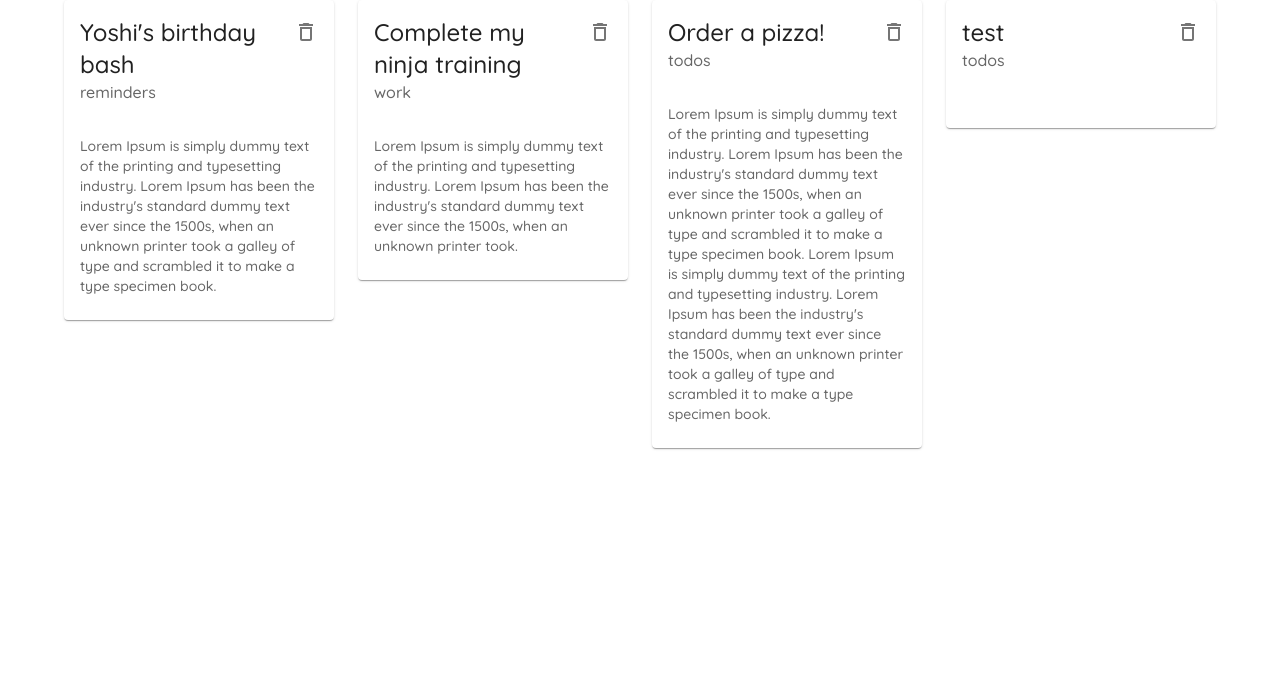
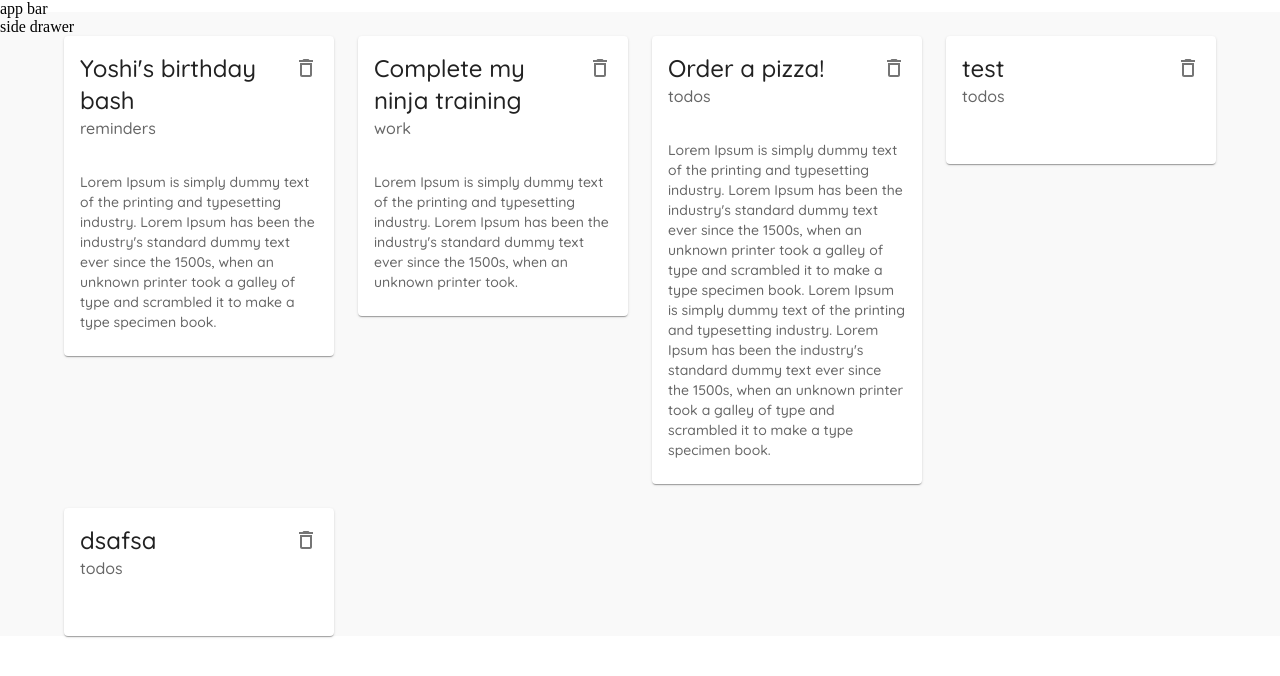
Before and after one commit to pratap360/materialui-pract, a React (Create React App) app: page / in a window 1280 px wide. Shown: the top 676 px of the page. Built offline with nearby package versions, Linux system fonts and the light colour scheme; data requests are answered from the project's data file.

Commit message:
about layout

```diff
--- a/data/db.json
+++ b/data/db.json
@@ -23,6 +23,12 @@
       "detail": "test",
       "category": "todos",
       "id": 4
+    },
+    {
+      "title": "dsafsa",
+      "detail": "asdfasadf",
+      "category": "todos",
+      "id": 5
     }
   ]
 }
--- a/src/App.js
+++ b/src/App.js
@@ -4,17 +4,17 @@ import Create from './pages/Create'
 // import { createMuiTheme, ThemeProvider } from '@mui/core'
 import { createTheme ,ThemeProvider } from '@mui/material/styles';
 import { purple } from '@mui/material/colors';
-
+import Layout from './components/layout';
 
 
 
 const theme = createTheme({
-  // palette: {
-  //   primary: {
-  //     main: '#fefefe'
-  //   },
-  //   secondary: purple
-  // },
+  palette: {
+    primary: {
+      main: '#fefefe'
+    },
+    secondary: purple
+  },
   typography: {
     fontFamily: 'Quicksand',
     fontWeightLight: 400,
@@ -30,6 +30,7 @@ function App() {
     <ThemeProvider theme={theme}>
     {/* <ThemeProvider> */}
     <Router>
+      <Layout>
           <Switch>
             <Route exact path="/">
               <Notes />
@@ -38,6 +39,7 @@ function App() {
               <Create />
             </Route>
           </Switch>
+      </Layout>
       </Router>
     </ThemeProvider>
   );
--- /dev/null
+++ b/src/components/Layout.js
@@ -0,0 +1,28 @@
+import React from 'react'
+import { makeStyles } from '@mui/styles';
+
+const useStyles = makeStyles({
+  page: {
+    background: '#f9f9f9',
+    width: '100%'
+  }
+})
+
+export default function Layout({ children }) {
+  const classes = useStyles()
+
+  return (
+    <div>
+      {/* app bar */}
+      <div>app bar</div>
+
+      {/* side drawer */}
+      <div>side drawer</div>
+
+      {/* main content */}
+      <div className={classes.page}>
+        { children }
+      </div>
+    </div>
+  )
+}
```
Lines whose indentation alone changed are shown as unchanged.
